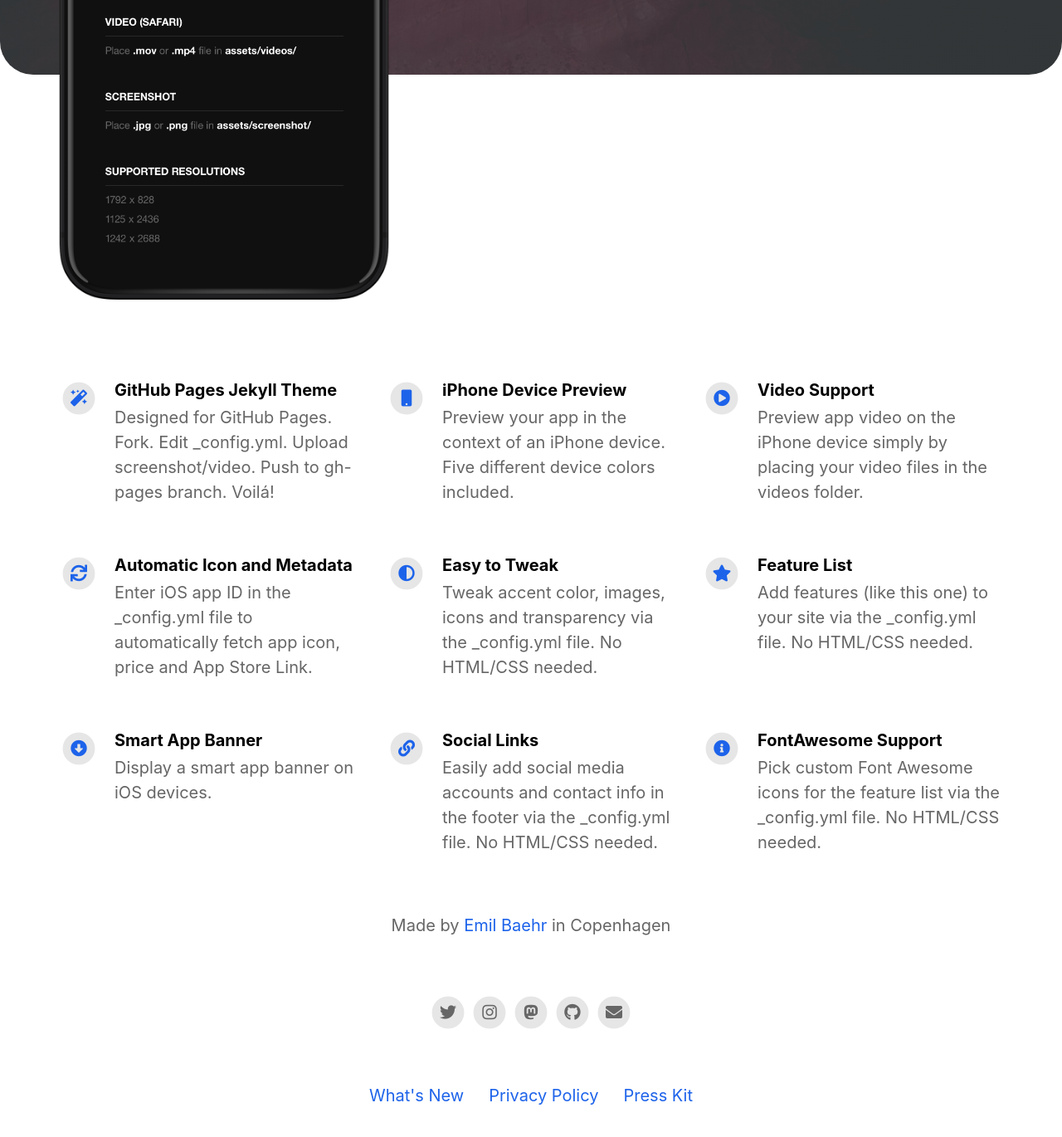
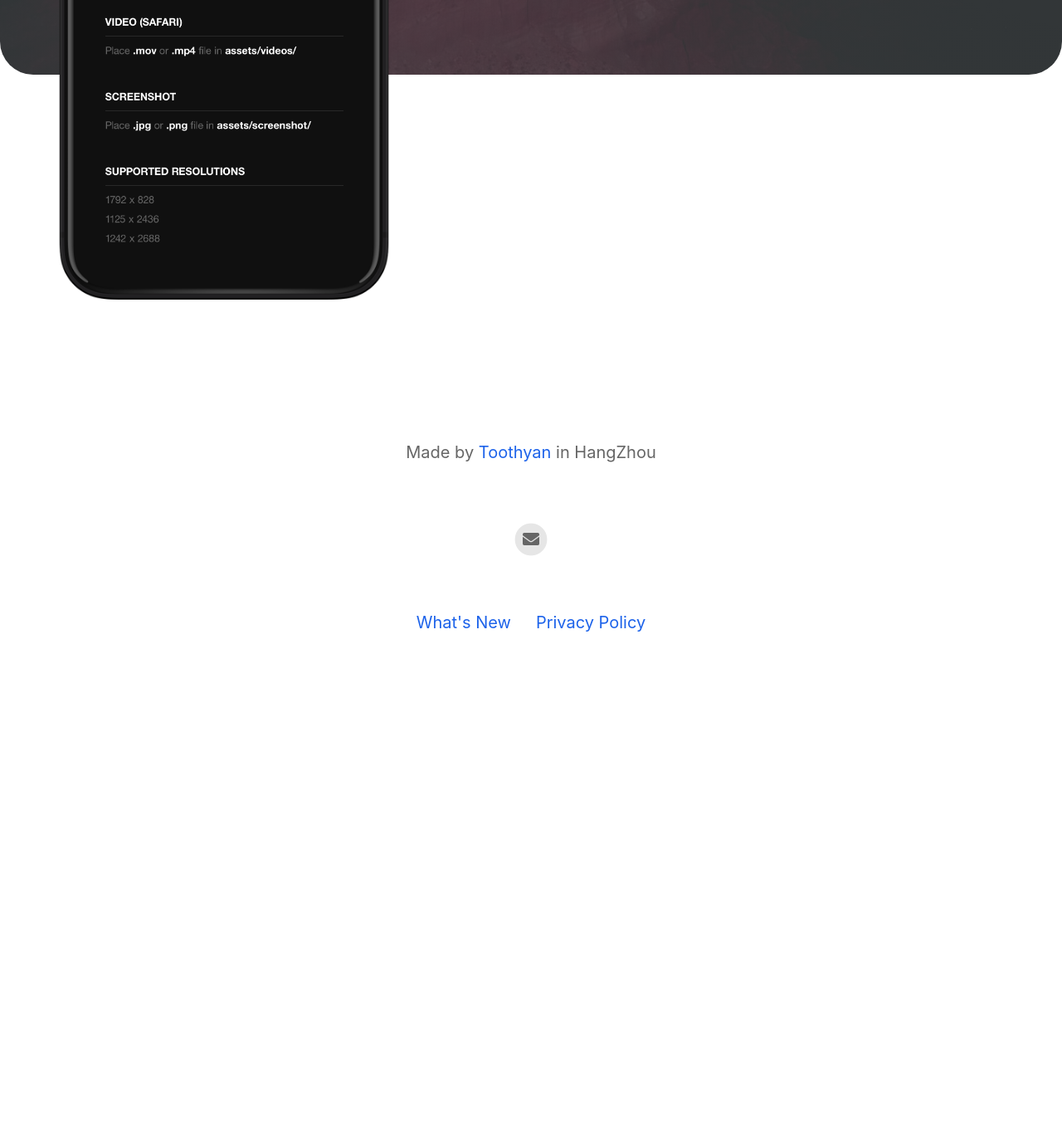
Before and after one commit to hzchiyan/kiki, a Jekyll site: the page built from index.html, in a window 1280 px wide and 1400 px high, scrolled down 624 px. Shown: the top 1370 px of the window at 83% size. Built offline with Jekyll 4.4.1, drawn with Linux system fonts in a browser that asks for light colours; nearby versions of some CDN libraries; after the commit the page ends 1454 px from its top, so only the background shows below that; some of the changed text lies outside the part shown.

Commit message:
修改 网站

```diff
--- a/_config.yml
+++ b/_config.yml
@@ -2,79 +2,79 @@
 page_title                                :                                           # Automatically populates with app name if not set and if iOS app ID is set. Otherwise enter manually.
 
 # App Info
-ios_app_id                                : 1234793120                                # Required. Enter iOS app ID to automatically populate name, price and icons (e.g. 718043190).
-ios_app_country                           : us                                        # Required outside USA. Enter 2 letter country code as in https://en.wikipedia.org/wiki/ISO_3166-1_alpha-2
+ios_app_id                                : 6450262703                                # Required. Enter iOS app ID to automatically populate name, price and icons (e.g. 718043190).
+ios_app_country                           : ja                                        # Required outside USA. Enter 2 letter country code as in https://en.wikipedia.org/wiki/ISO_3166-1_alpha-2
 
-appstore_link                             :                                           # Automatically populates if not set and if iOS app ID is set. Otherwise enter manually.
+appstore_link                             : https://itunes.apple.com/app/id6450262703?mt=8   # Automatically populates if not set and if iOS app ID is set. Otherwise enter manually.
 playstore_link                            :                                           # Enter Google Play Store URL.
-presskit_download_link                    : https://emilbaehr.com                                          # Enter a link to downloadable file or (e.g. public Dropbox link to a .zip file).
+presskit_download_link                    :                                          # Enter a link to downloadable file or (e.g. public Dropbox link to a .zip file).
                                                                                       # Or upload your press kit file to assets and set path accordingly (e.g. "assets/your_press_kit.zip").
 
-app_icon                                  : # assets/appicon.png                      # Automatically populates if not set and if iOS app ID is set.  Otherwise enter path to icon file manually.
-app_name                                  :                                           # Automatically populates if not set and if iOS app ID is set.  Otherwise enter manually.
+app_icon                                  : assets/applogo.png                      # Automatically populates if not set and if iOS app ID is set.  Otherwise enter path to icon file manually.
+app_name                                  : kiki                                      # Automatically populates if not set and if iOS app ID is set.  Otherwise enter manually.
 app_price                                 :                                           # Automatically populates if not set and if iOS app ID is set.  Otherwise enter manually.
-app_description                           : Write a short tagline for your app.
+app_description                           : イメージで直観的写真，に楽しく学べる英単語アプリ
 
 enable_smart_app_banner                   : true                                      # Set to true to show a smart app banner at top of page on mobile devices.
 
 
 
 # Information About Yourself
-your_name                                 : Emil Baehr
-your_link                                 : https://emilbaehr.com
-your_city                                 : Copenhagen
+your_name                                 : Toothyan
+your_link                                 : https://kiki.gitlab.io/
+your_city                                 : HangZhou
 email_address                             : emil.baehr@gmail.com
 facebook_username                         :
-instagram_username                        : ebaehr
-twitter_username                          : ebaehr
-github_username                           : emilbaehr
+instagram_username                        :
+twitter_username                          :
+github_username                           :
 youtube_username                          :
-mastodon_link                             : https://mastodon.social/@ebaehr
+mastodon_link                             :
 
 
 
 # Feature List                            Edit, add or remove features to be presented.
 features                                  :
 
-  - title                                 : GitHub Pages Jekyll Theme
-    description                           : Designed for GitHub Pages. Fork. Edit _config.yml. Upload screenshot/video. Push to gh-pages branch. Voilá!
-    fontawesome_icon_name                 : magic
+  # - title                                 : GitHub Pages Jekyll Theme
+  #   description                           : Designed for GitHub Pages. Fork. Edit _config.yml. Upload screenshot/video. Push to gh-pages branch. Voilá!
+  #   fontawesome_icon_name                 : magic
 
-  - title                                 : iPhone Device Preview
-    description                           : Preview your app in the context of an iPhone device. Five different device colors included.
-    fontawesome_icon_name                 : mobile
+  # - title                                 : iPhone Device Preview
+  #   description                           : Preview your app in the context of an iPhone device. Five different device colors included.
+  #   fontawesome_icon_name                 : mobile
 
-  - title                                 : Video Support
-    description                           : Preview app video on the iPhone device simply by placing your video files in the videos folder.
-    fontawesome_icon_name                 : play-circle
+  # - title                                 : Video Support
+  #   description                           : Preview app video on the iPhone device simply by placing your video files in the videos folder.
+  #   fontawesome_icon_name                 : play-circle
 
-  - title                                 : Automatic Icon and Metadata
-    description                           : Enter iOS app ID in the _config.yml file to automatically fetch app icon, price and App Store Link.
-    fontawesome_icon_name                 : sync
+  # - title                                 : Automatic Icon and Metadata
+  #   description                           : Enter iOS app ID in the _config.yml file to automatically fetch app icon, price and App Store Link.
+  #   fontawesome_icon_name                 : sync
 
-  - title                                 : Easy to Tweak
-    description                           : Tweak accent color, images, icons and transparency via the _config.yml file. No HTML/CSS needed.
-    fontawesome_icon_name                 : adjust
+  # - title                                 : Easy to Tweak
+  #   description                           : Tweak accent color, images, icons and transparency via the _config.yml file. No HTML/CSS needed.
+  #   fontawesome_icon_name                 : adjust
 
-  - title                                 : Feature List
-    description                           : Add features (like this one) to your site via the _config.yml file. No HTML/CSS needed.
-    fontawesome_icon_name                 : star
+  # - title                                 : Feature List
+  #   description                           : Add features (like this one) to your site via the _config.yml file. No HTML/CSS needed.
+  #   fontawesome_icon_name                 : star
 
-  - title                                 : Smart App Banner
-    description                           : Display a smart app banner on iOS devices.
-    fontawesome_icon_name                 : arrow-alt-circle-down
+  # - title                                 : Smart App Banner
+  #   description                           : Display a smart app banner on iOS devices.
+  #   fontawesome_icon_name                 : arrow-alt-circle-down
 
-  - title                                 : Social Links
-    description                           : Easily add social media accounts and contact info in the footer via the _config.yml file. No HTML/CSS needed.
-    fontawesome_icon_name                 : link
+  # - title                                 : Social Links
+  #   description                           : Easily add social media accounts and contact info in the footer via the _config.yml file. No HTML/CSS needed.
+  #   fontawesome_icon_name                 : link
 
-  - title                                 : FontAwesome Support
-    description                           : Pick custom Font Awesome icons for the feature list via the _config.yml file. No HTML/CSS needed.
-    fontawesome_icon_name                 : info-circle
+  # - title                                 : FontAwesome Support
+  #   description                           : Pick custom Font Awesome icons for the feature list via the _config.yml file. No HTML/CSS needed.
+  #   fontawesome_icon_name                 : info-circle
 
-  - title                                 : # New Feature Title
-    description                           : # New Feature Description
-    fontawesome_icon_name                 : # Enter Font Awesome icon name (e.g. star). Find icons on fontawesome.com/icons.
+  # - title                                 : # New Feature Title
+  #   description                           : # New Feature Description
+  #   fontawesome_icon_name                 : # Enter Font Awesome icon name (e.g. star). Find icons on fontawesome.com/icons.
 
 
 
```
Also changed, not shown: assets/applogo.png (added).
